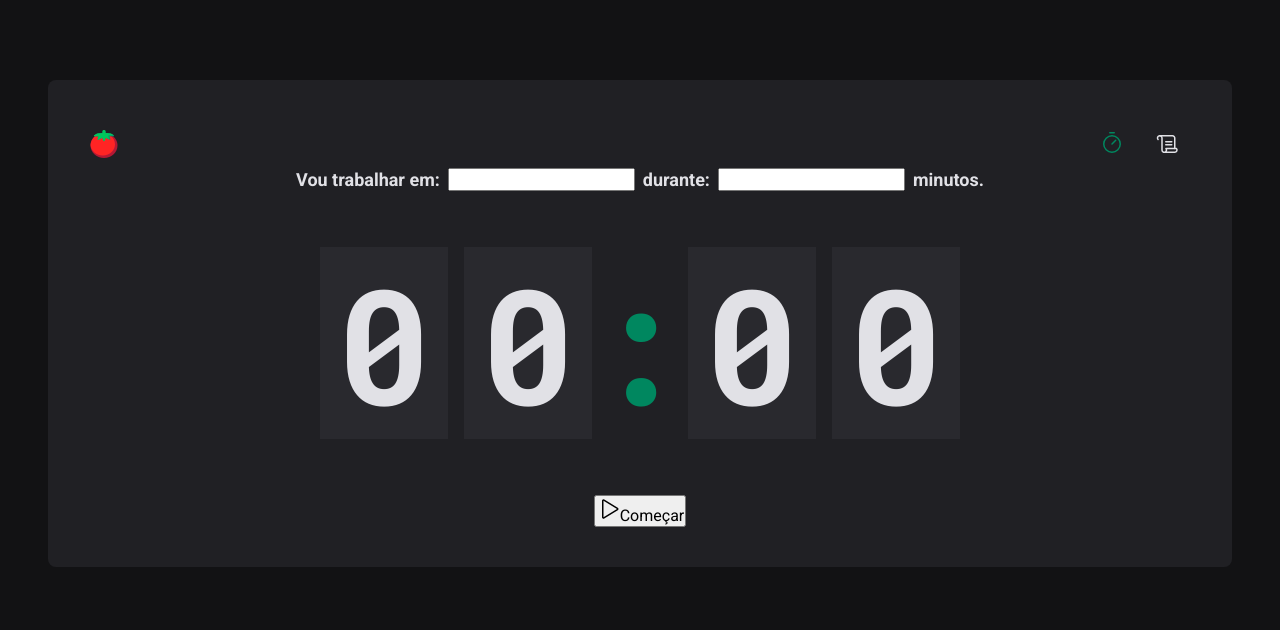
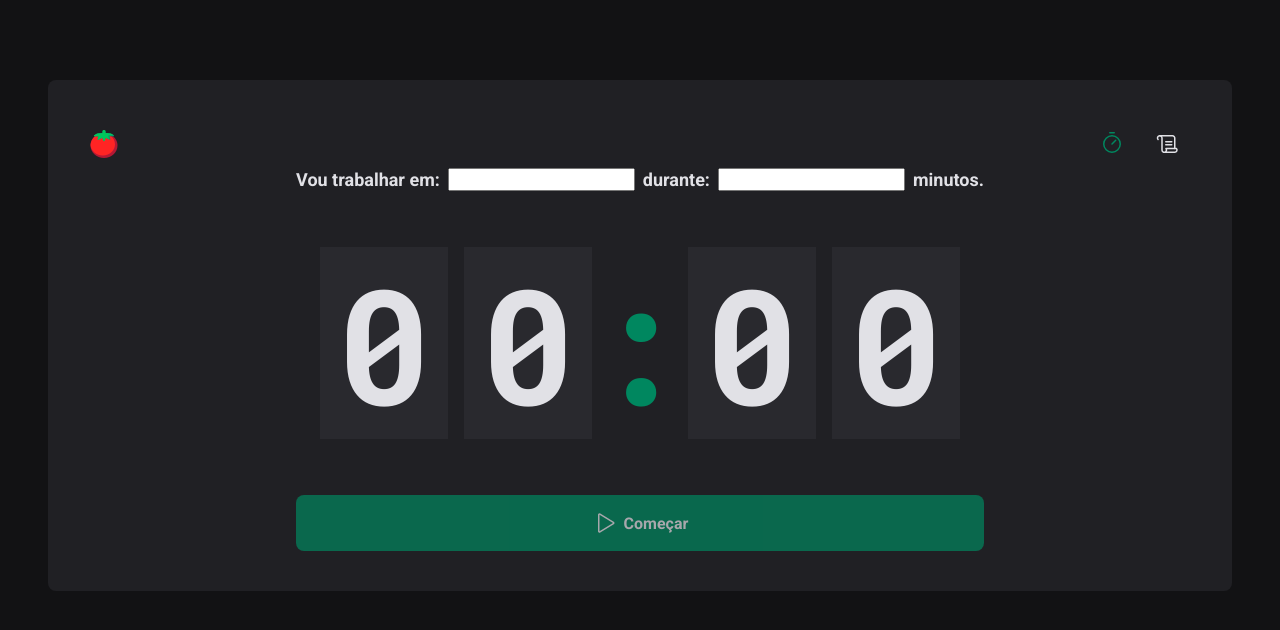
Before and after one commit to HelioFabricio/Pomodoro-Uniritter, a React (Vite) app: page / in a window 1280 px wide. Shown: the top 630 px of the page. Built offline with nearby package versions, Linux system fonts and the light colour scheme.

Commit message:
Add button styles

```diff
--- a/src/components/Header/index.tsx
+++ b/src/components/Header/index.tsx
@@ -6,7 +6,7 @@ import { NavLink } from 'react-router-dom'
 export function Header() {
   return (
     <HeaderContainer>
-      <img src={logo} />
+      <img src={logo} alt="" />
       <nav>
         <NavLink to="/">
           <Timer size={24} />
--- a/src/pages/Home/index.tsx
+++ b/src/pages/Home/index.tsx
@@ -4,6 +4,7 @@ import {
   CountDownContainer,
   FormContainer,
   Separator,
+  StartCountdownButton,
 } from './styles'
 
 export function Home() {
@@ -15,11 +16,7 @@ export function Home() {
           <input type="text" id="task" />
 
           <label htmlFor="minutesAmount">durante: </label>
-          <input
-            type="number"
-            id="minutesAmount
-        "
-          />
+          <input type="number" id="minutesAmount" />
           <span>minutos.</span>
         </FormContainer>
         <CountDownContainer>
@@ -29,10 +26,10 @@ export function Home() {
           <span>0</span>
           <span>0</span>
         </CountDownContainer>
-        <button type="submit">
+        <StartCountdownButton disabled type="submit">
           <Play size={24} />
           Começar
-        </button>
+        </StartCountdownButton>
       </form>
     </HomeContainer>
   )
--- a/src/pages/Home/styles.ts
+++ b/src/pages/Home/styles.ts
@@ -47,3 +47,25 @@ export const Separator = styled.div`
   display: flex;
   justify-content: center;
 `
+
+export const StartCountdownButton = styled.button`
+  width: 100%;
+  border: 0;
+  padding: 1rem;
+  border-radius: 8px;
+  display: flex;
+  align-items: center;
+  justify-content: center;
+  gap: 0.5rem;
+  font-weight: bold;
+  cursor: pointer;
+  background: ${(props) => props.theme['green-500']};
+  color: ${(props) => props.theme['gray-100']};
+  &:disabled {
+    opacity: 0.7;
+    cursor: not-allowed;
+  }
+  &:not(:disabled):hover {
+    background-color: ${(props) => props.theme['green-700']};
+  }
+`
```
